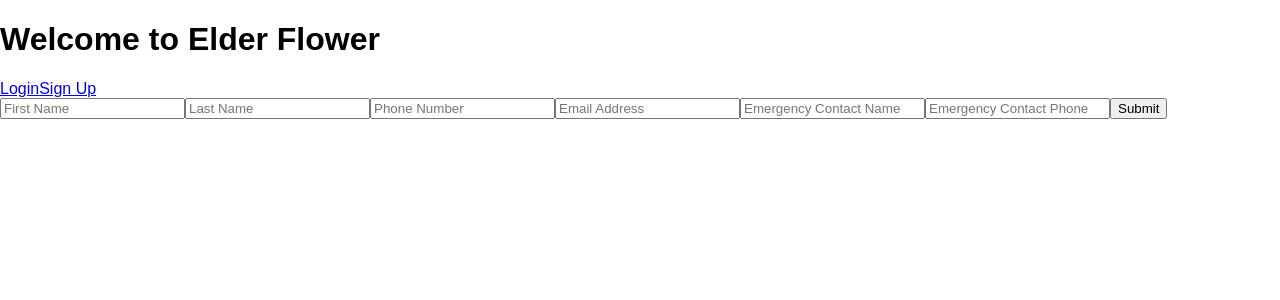
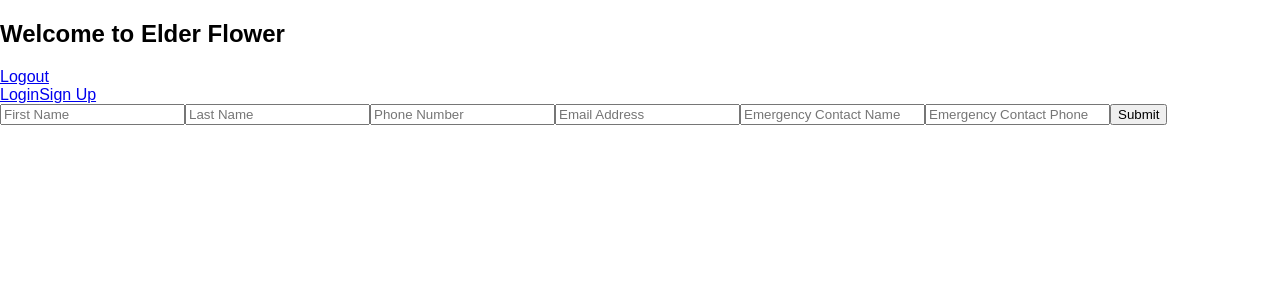
Before and after one commit to codytaft/elder-flower, a React (Create React App) app: page /sign-up in a window 1280 px wide. Shown: the top 300 px of the page. Built offline with nearby package versions, Linux system fonts and the light colour scheme; no server answers.

Commit message:
Add header component

```diff
--- a/src/containers/App/App.js
+++ b/src/containers/App/App.js
@@ -25,7 +25,6 @@ class App extends Component {
       <Router>
         <div className="app">
           <header className="app-header">
-            <h1 className="app-title">Welcome to Elder Flower</h1>
             <Header />
           </header>
           <main className="main-container">
--- a/src/containers/Header/Header.js
+++ b/src/containers/Header/Header.js
@@ -7,12 +7,15 @@ export class Header extends Component {
   render() {
     return (
       <section className="main-header">
+        <h1>Welcome to Elder Flower</h1>
         <Link
           exact
           to="/"
           className="nav-link nav-link-logout"
-          onCLick={this.logoutUser}
-        />
+          onClick={this.logoutUser}
+        >
+          Logout
+        </Link>
       </section>
     );
   }
```
